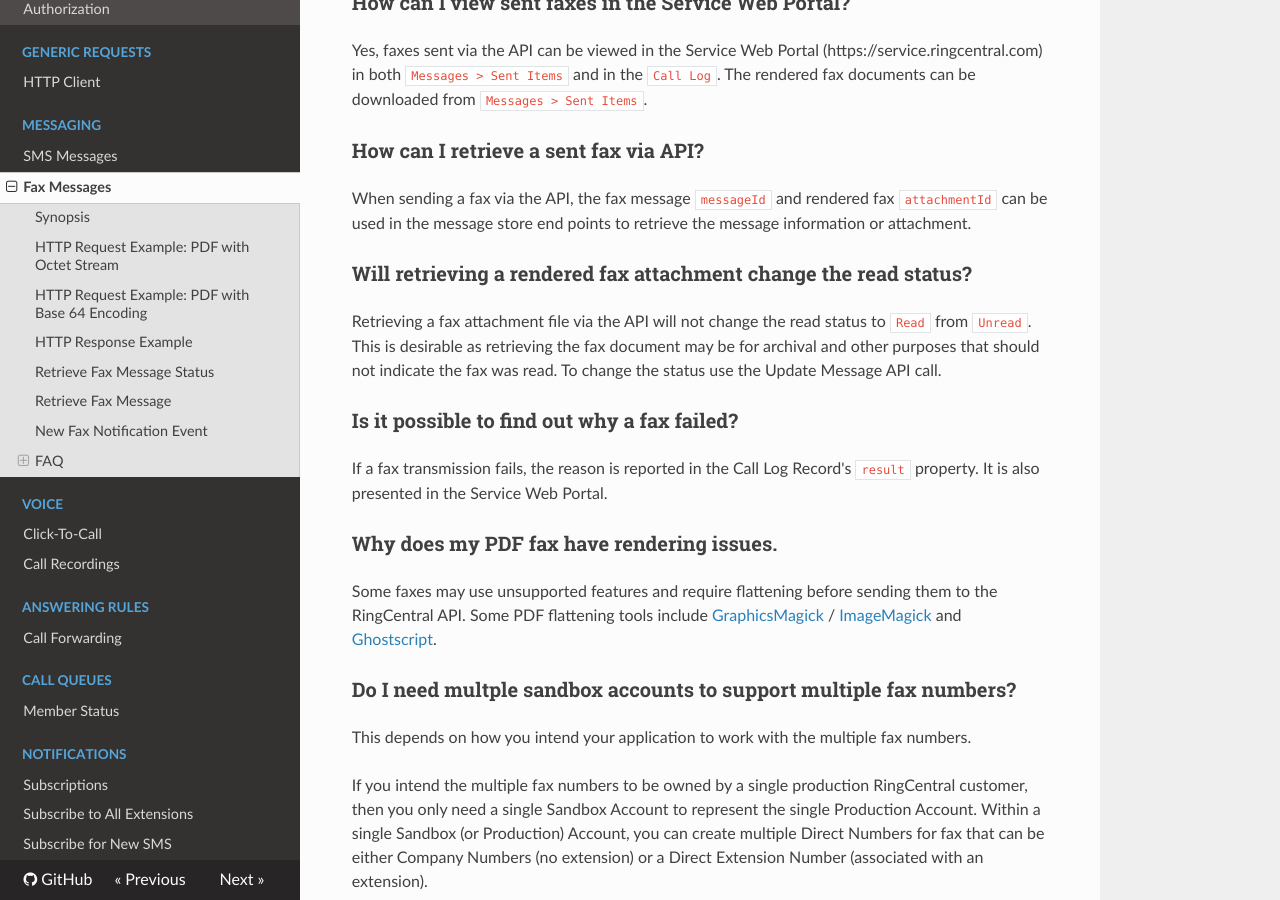
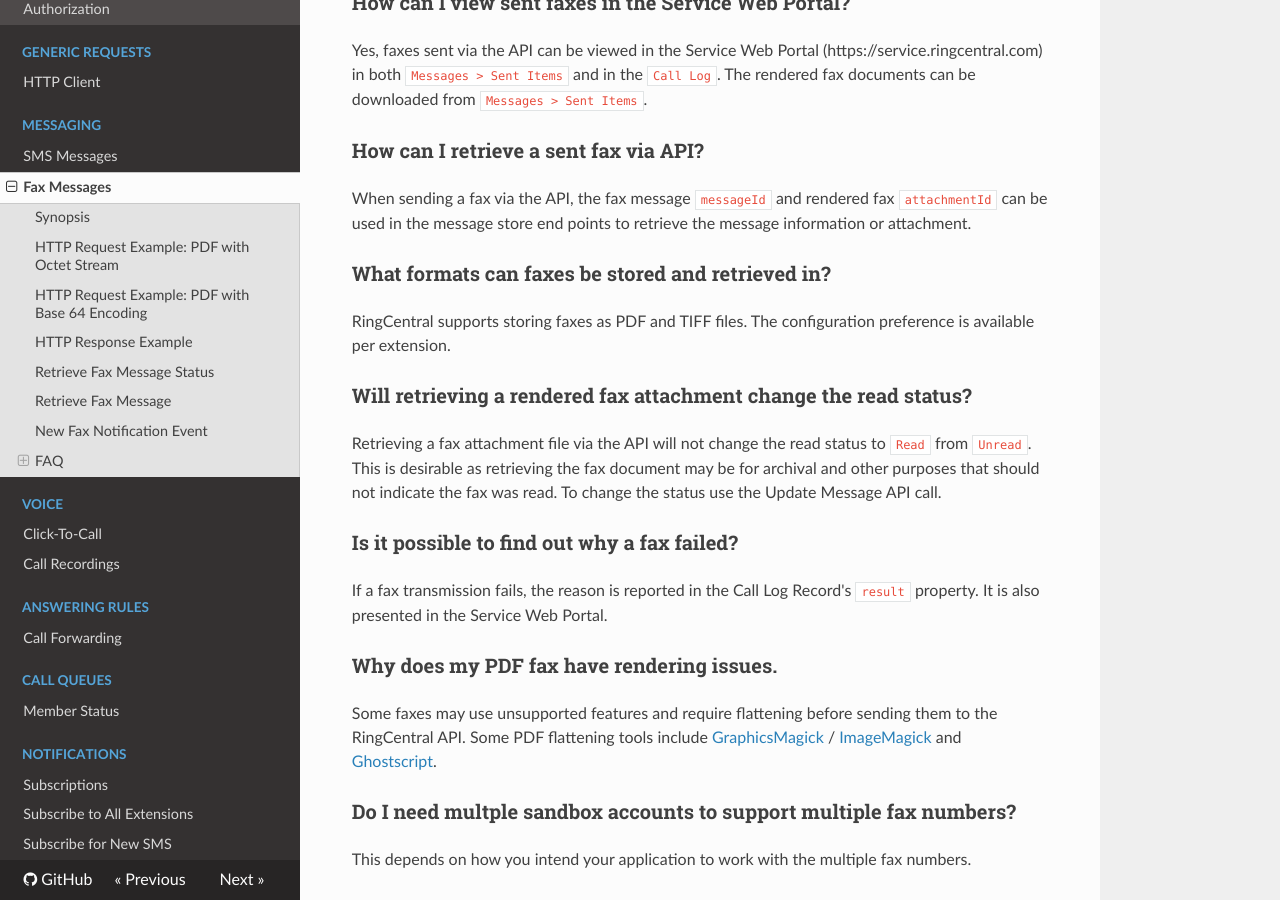
Before and after one commit to grokify/ringcentral-sdk-ruby, an MkDocs documentation site: the page built from docs/usage/messages/Fax-Messages.md, in a window 1280 px wide and 900 px high, scrolled down 4600 px. Built offline with MkDocs 1.6.1, drawn with Linux system fonts in a browser that asks for light colours; nearby versions of some CDN libraries; old or Windows-style settings are respelled for this version of MkDocs.

Commit message:
update docs

```diff
--- a/docs/usage/messages/Fax-Messages.md
+++ b/docs/usage/messages/Fax-Messages.md
@@ -222,6 +222,10 @@ Yes, faxes sent via the API can be viewed in the Service Web Portal (https://ser
 
 When sending a fax via the API, the fax message `messageId` and rendered fax `attachmentId` can be used in the message store end points to retrieve the message information or attachment.
 
+### What formats can faxes be stored and retrieved in?
+
+RingCentral supports storing faxes as PDF and TIFF files. The configuration preference is available per extension.
+
 ### Will retrieving a rendered fax attachment change the read status?
 
 Retrieving a fax attachment file via the API will not change the read status to `Read` from `Unread`. This is desirable as retrieving the fax document may be for archival and other purposes that should not indicate the fax was read. To change the status use the Update Message API call.
```
